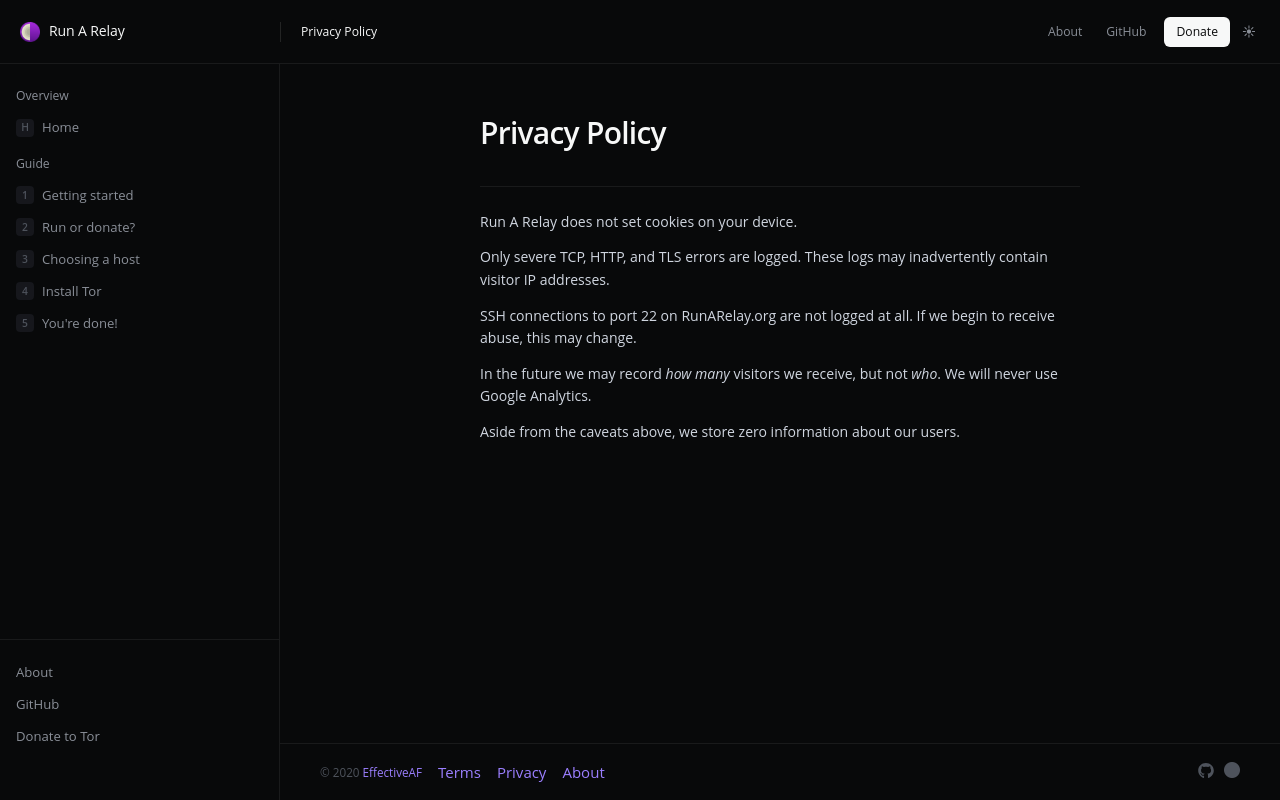
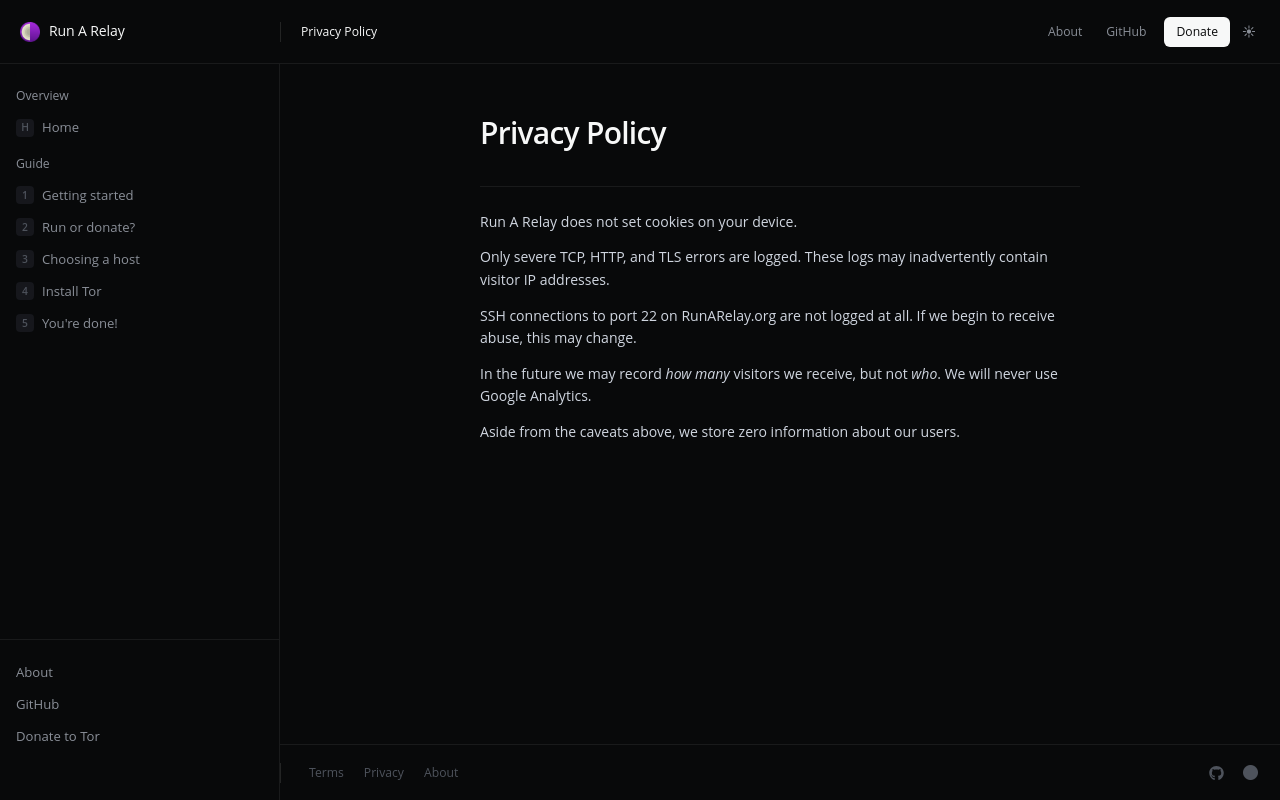
Before and after one commit to EffectiveAF/run-a-relay, a Svelte app: page /privacy in a window 1280 px wide. Built offline with nearby package versions, Linux system fonts and the light colour scheme; a web font is replaced by a local one.

Commit message:
Auto-commit: 2026-06-07 10:14:23

```diff
--- a/src/Footer.svelte
+++ b/src/Footer.svelte
@@ -1,89 +1,156 @@
 <script>
-  import { Link } from 'svelte-routing';
-  import ExternalLink from './ExternalLink.svelte';
 </script>
 
 <style>
   footer {
-    margin-left: var(--sidebar-w);
-    border-top: 1px solid var(--border);
-    padding: 16px 40px;
     display: flex;
     align-items: center;
-    justify-content: space-between;
-    flex-wrap: wrap;
-    gap: 12px;
+    border-top: 1px solid var(--border);
+    height: 56px;
   }
 
-  .left {
+  /* Left zone — fixed width matching sidebar */
+  .footer-left {
     display: flex;
     align-items: center;
-    gap: 16px;
-    flex-wrap: wrap;
+    width: var(--sidebar-w);
+    flex-shrink: 0;
+    padding: 0 16px 0 20px;
   }
 
-  footer a, footer span {
-    font-size: 0.78rem;
+  .footer-left span {
+    font-size: 0.8125rem;
+    color: var(--text-2);
+    white-space: nowrap;
+  }
+
+  /* Vertical divider, same as nav */
+  .v-divider {
+    width: 1px;
+    height: 20px;
+    background: var(--border-strong);
+    flex-shrink: 0;
+  }
+
+  /* Center — links */
+  .footer-center {
+    flex: 1;
+    display: flex;
+    align-items: center;
+    padding: 0 20px;
+    gap: 4px;
+    min-width: 0;
+  }
+
+  .footer-link {
+    display: inline-flex;
+    align-items: center;
+    height: 28px;
+    padding: 0 8px;
+    font-size: 0.8125rem;
     color: var(--text-3);
     text-decoration: none;
-    transition: color 0.1s;
+    border-radius: 5px;
+    transition: color 0.1s, background 0.1s;
+    white-space: nowrap;
   }
 
-  footer a:hover { color: var(--text-2); }
+  .footer-link:hover {
+    color: var(--text-2);
+    background: var(--bg-hover);
+  }
 
-  .icons {
+  /* Right — icons */
+  .footer-right {
     display: flex;
     align-items: center;
-    gap: 10px;
+    gap: 6px;
+    padding: 0 16px;
+    flex-shrink: 0;
   }
+
+  .icon-link {
+    display: inline-flex;
+    align-items: center;
+    justify-content: center;
+    width: 28px;
+    height: 28px;
+    border-radius: 5px;
+    transition: background 0.1s;
+  }
+
+  .icon-link:hover { background: var(--bg-hover); }
 
   .icon-github {
     display: inline-block;
-    width: 16px;
-    height: 16px;
+    width: 15px;
+    height: 15px;
     background-color: var(--text-3);
     mask: url(/img/github_logo.svg) no-repeat center / contain;
     -webkit-mask: url(/img/github_logo.svg) no-repeat center / contain;
     transition: background-color 0.1s;
   }
 
-  .icon-github:hover { background-color: var(--text-2); }
+  .icon-link:hover .icon-github { background-color: var(--text-2); }
 
   .icon-tor {
     display: inline-block;
-    width: 16px;
-    height: 16px;
+    width: 15px;
+    height: 15px;
     background-color: var(--text-3);
     mask: url(/img/tor.svg) no-repeat center / contain;
     -webkit-mask: url(/img/tor.svg) no-repeat center / contain;
     transition: background-color 0.1s;
   }
 
-  .icon-tor:hover { background-color: var(--accent-light); }
+  .icon-link:hover .icon-tor { background-color: var(--accent-light); }
 
   @media (max-width: 900px) {
-    footer { margin-left: 0; padding: 14px 24px; }
+    .footer-left { display: none; }
+    .v-divider   { display: none; }
+    .footer-center { padding: 0 16px; }
   }
 
   @media (max-width: 640px) {
-    footer { padding: 14px 16px; flex-direction: column; align-items: flex-start; }
+    footer { height: auto; padding: 12px 0; flex-wrap: wrap; }
+    .footer-center { flex-wrap: wrap; }
   }
 </style>
 
 <footer>
-  <div class="left">
-    <span>© 2020 <ExternalLink href="https://effective.af/">EffectiveAF</ExternalLink></span>
-    <Link to="/terms">Terms</Link>
-    <Link to="/privacy">Privacy</Link>
-    <Link to="/about">About</Link>
+  <!-- Left: copyright — aligns with sidebar -->
+  <div class="footer-left">
+    <span>© 2020 EffectiveAF</span>
   </div>
 
-  <div class="icons">
-    <ExternalLink href="https://github.com/EffectiveAF/run-a-relay">
-      <div class="icon-github" role="img" aria-label="GitHub"></div>
-    </ExternalLink>
-    <ExternalLink href="http://vxw5mjyap4bgb4w7h7qkeknxszmgp5efjtg77mnwjtbczynihsij3myd.onion">
-      <div class="icon-tor" role="img" aria-label="Visit on Tor"></div>
-    </ExternalLink>
+  <div class="v-divider"></div>
+
+  <!-- Center: nav links -->
+  <div class="footer-center">
+    <a class="footer-link" href="/terms">Terms</a>
+    <a class="footer-link" href="/privacy">Privacy</a>
+    <a class="footer-link" href="/about">About</a>
+  </div>
+
+  <!-- Right: icons -->
+  <div class="footer-right">
+    <a
+      class="icon-link"
+      href="https://github.com/EffectiveAF/run-a-relay"
+      target="_blank"
+      rel="noopener noreferrer"
+      aria-label="GitHub"
+    >
+      <div class="icon-github"></div>
+    </a>
+    <a
+      class="icon-link"
+      href="http://vxw5mjyap4bgb4w7h7qkeknxszmgp5efjtg77mnwjtbczynihsij3myd.onion"
+      target="_blank"
+      rel="noopener noreferrer"
+      aria-label="Visit on Tor"
+    >
+      <div class="icon-tor"></div>
+    </a>
   </div>
 </footer>
```
